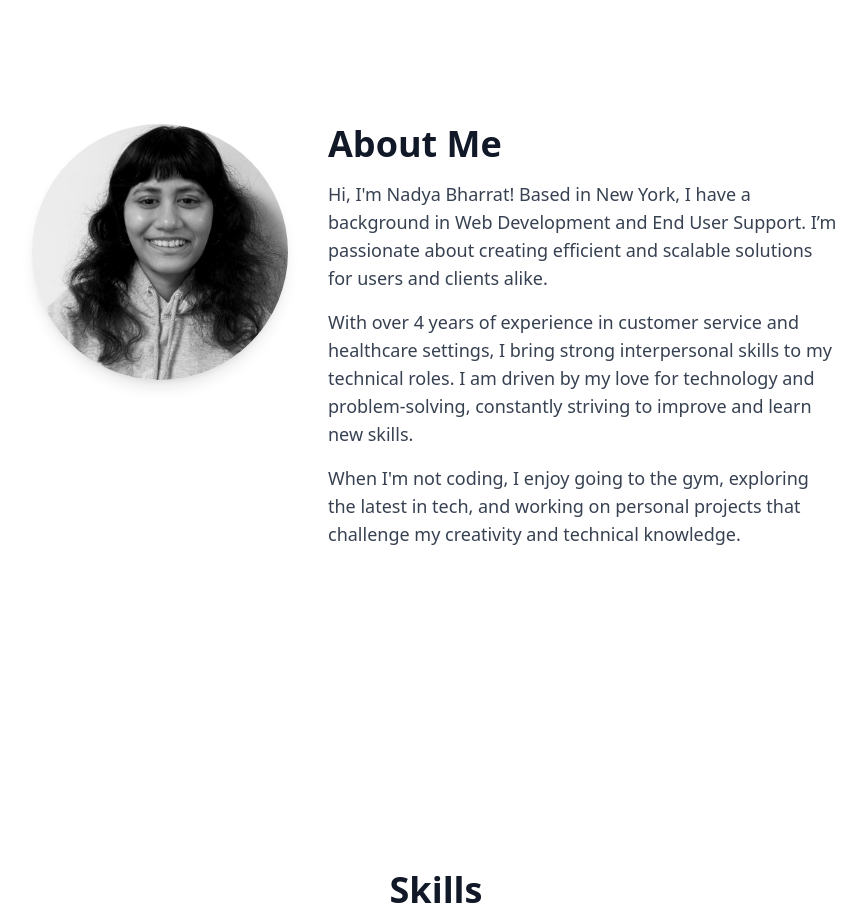
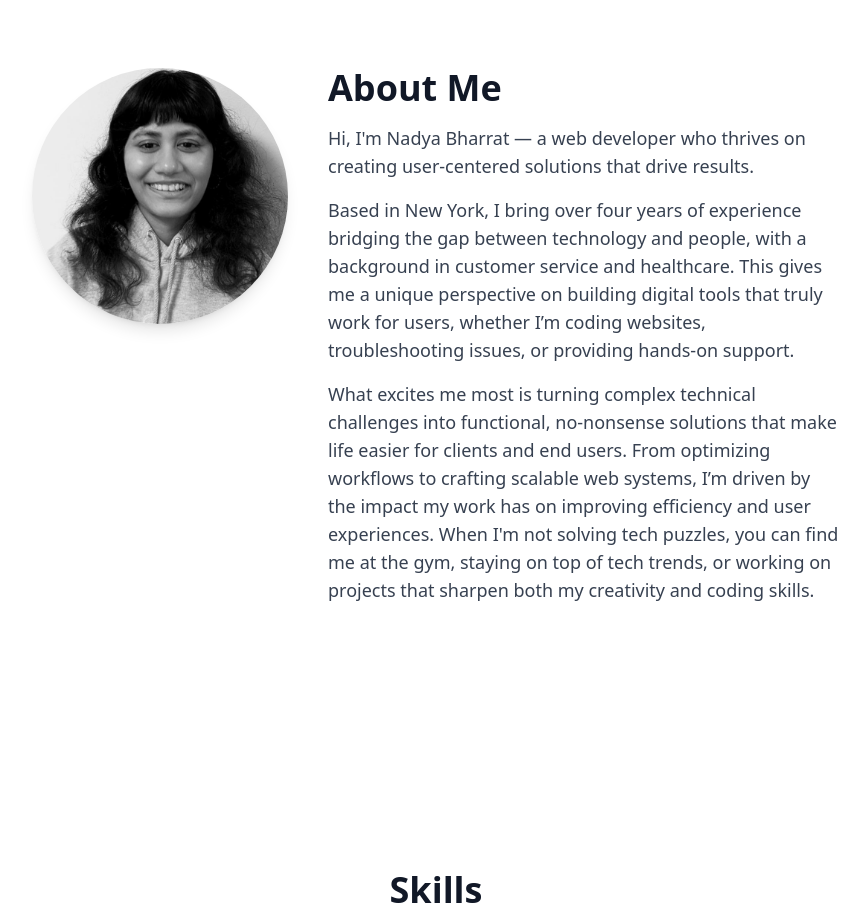
Before and after one commit to nadyab93/My-Portfolio, a React (Vite) app: page / in a window 1280 px wide. Shown: the part 940-1861 px from the top of the page, without its empty margins (204-1072 px from the left). Built offline with nearby package versions, Linux system fonts and the light colour scheme.

Commit message:
first commit

```diff
--- a/src/components/About.jsx
+++ b/src/components/About.jsx
@@ -23,13 +23,13 @@ const About = () => {
             About Me
           </h2>
           <p className="text-base md:text-lg mb-4 text-gray-700 dark:text-gray-300 transition-colors duration-300">
-            Hi, I'm Nadya Bharrat! Based in New York, I have a background in Web Development and End User Support. I’m passionate about creating efficient and scalable solutions for users and clients alike.
+            Hi, I'm Nadya Bharrat — a web developer who thrives on creating user-centered solutions that drive results.
           </p>
           <p className="text-base md:text-lg mb-4 text-gray-700 dark:text-gray-300 transition-colors duration-300">
-            With over 4 years of experience in customer service and healthcare settings, I bring strong interpersonal skills to my technical roles. I am driven by my love for technology and problem-solving, constantly striving to improve and learn new skills.
+            Based in New York, I bring over four years of experience bridging the gap between technology and people, with a background in customer service and healthcare. This gives me a unique perspective on building digital tools that truly work for users, whether I’m coding websites, troubleshooting issues, or providing hands-on support.
           </p>
           <p className="text-base md:text-lg text-gray-700 dark:text-gray-300 transition-colors duration-300">
-            When I'm not coding, I enjoy going to the gym, exploring the latest in tech, and working on personal projects that challenge my creativity and technical knowledge.
+            What excites me most is turning complex technical challenges into functional, no-nonsense solutions that make life easier for clients and end users. From optimizing workflows to crafting scalable web systems, I’m driven by the impact my work has on improving efficiency and user experiences. When I'm not solving tech puzzles, you can find me at the gym, staying on top of tech trends, or working on projects that sharpen both my creativity and coding skills.
           </p>
         </div>
       </div>
--- a/src/components/Projects.jsx
+++ b/src/components/Projects.jsx
@@ -25,7 +25,7 @@ const Projects = () => {
       title: 'Todo-List',
       description:
         'A to-do list app made with Vite and Tailwind CSS, allowing users to add, delete, mark tasks, sort, and enjoy a responsive design for web and mobile.',
-      link: 'https://todo-list-steel-omega.vercel.app/',
+      link: 'https://todo-list-seven-mu-79.vercel.app/',
       github: 'https://github.com/nadyab93/Todo-List',
       image: todoImage,
     },
```
